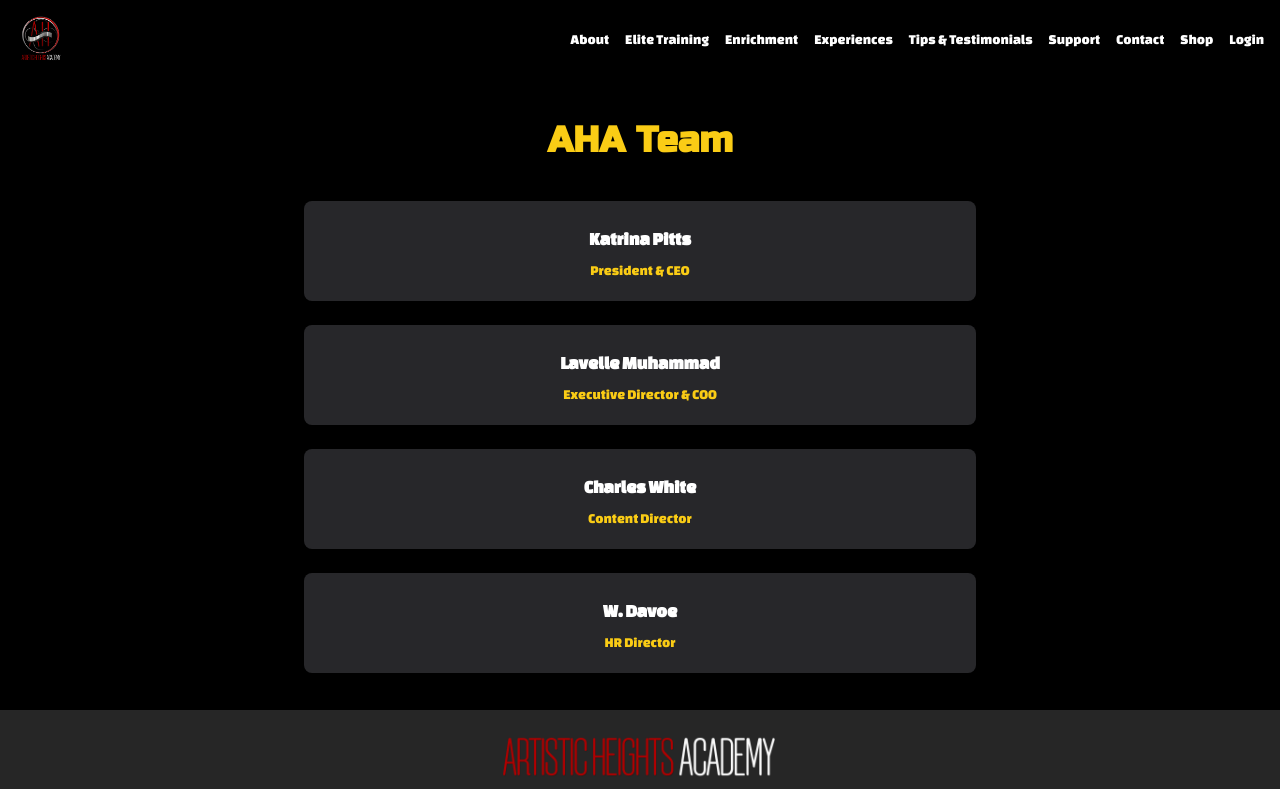
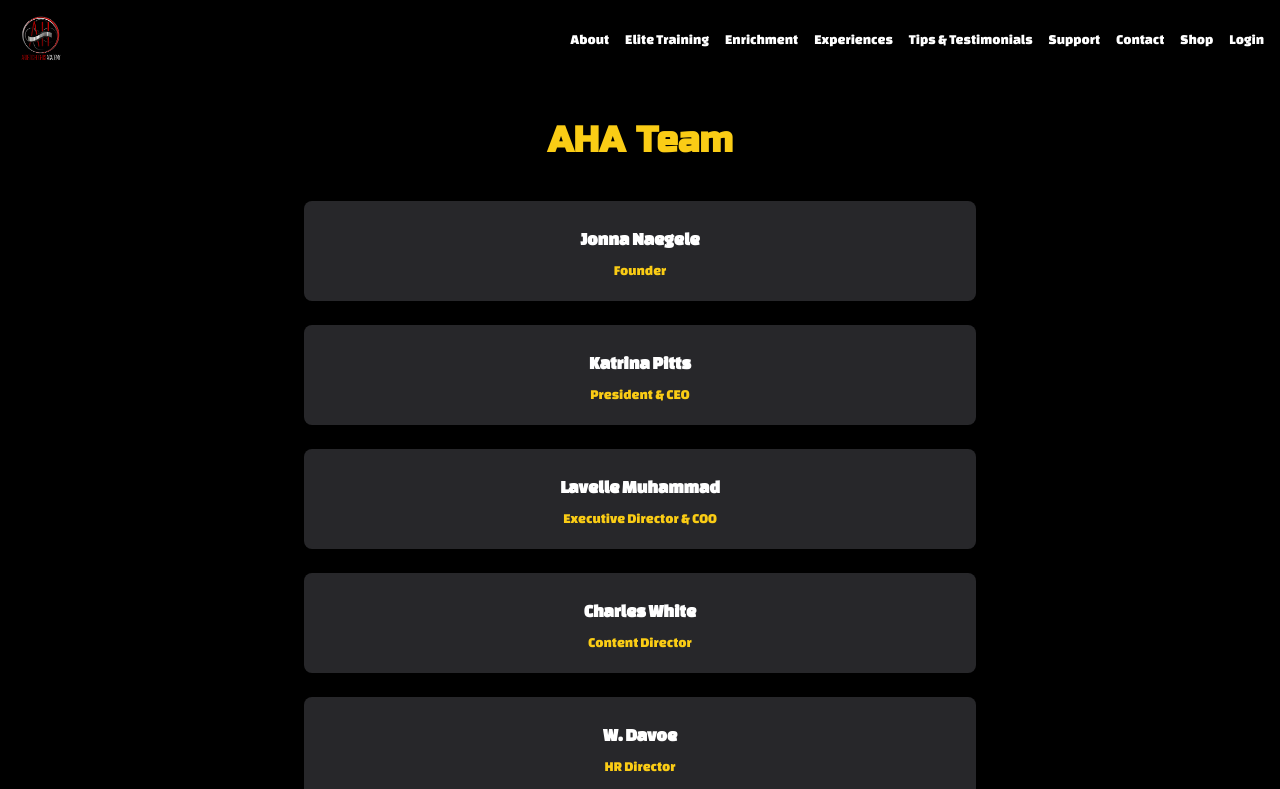
Before and after one commit to WHF-Post/aha-site-approval-v01, a Next.js app: page /team in a window 1280 px wide. Shown: the top 789 px of the page. Built offline with nearby package versions, Linux system fonts and the light colour scheme.

Commit message:
Add new team member to Team page

```diff
--- a/app/team/page.tsx
+++ b/app/team/page.tsx
@@ -9,6 +9,16 @@
   const [expandedMember, setExpandedMember] = useState<string | null>(null);
 
   const team = [
+    {
+      name: "Jonna Naegele",
+      title: "Founder",
+      imageSrc: "/Jonna Naegele.png",
+      bio: `Jonna Naegele is the visionary founder of Artistic Heights Academy, a premier institution dedicated to nurturing talent and fostering artistic creativity.
+
+Jonna Naegele, a renowned American acting coach, producer, and advocate for actors, has spent 16 years empowering individuals to tap into their creative potential and embrace personal growth. With a wealth of experience in nurturing raw talent and guiding aspiring artists, Jonna has honed her ability to perceive and draw out the unique qualities that define each individual. Through her work as a certified life coach, she has developed a deep understanding of the human condition, emphasizing the importance of self-discovery and empathy in the pursuit of artistic excellence.
+
+Driven by a passion for cultural exchange and diversity, Jonna aspires to expand her impact internationally, particularly in Africa and other regions where she already works with students and clients. Her dedication to helping others find their voices and tell their stories is intertwined with a commitment to understanding culturally specific values and beliefs through the study of philosophy. By bridging the gap between different backgrounds and perspectives, Jonna is poised to foster connections and empower individuals from diverse communities to express themselves authentically in the entertainment industry and beyond.`,
+    },
     {
       name: "Katrina Pitts",
       title: "President & CEO",
```
Also changed, not shown: firebase.json, 1 other file (tests, documents, lock files or other folders).
